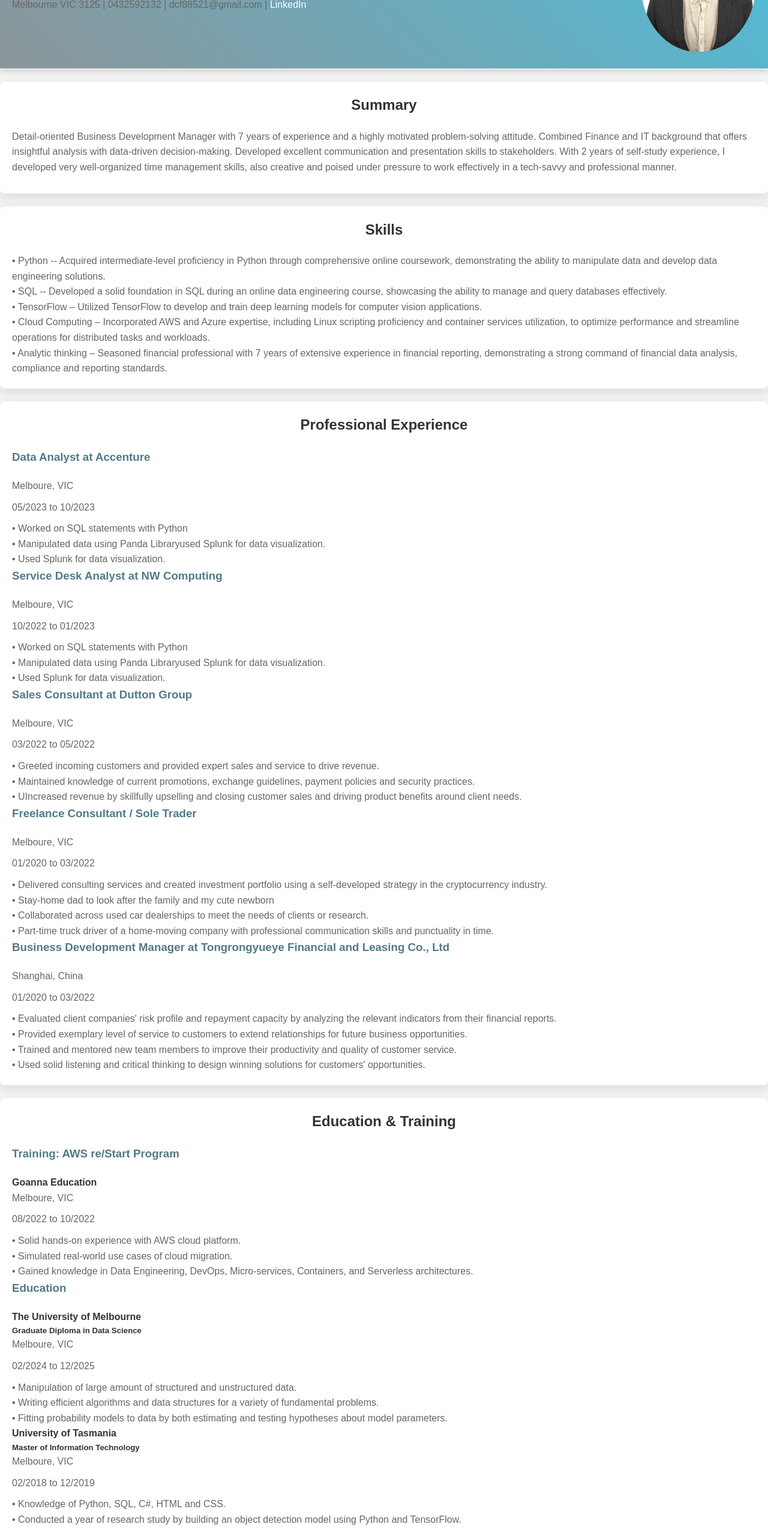
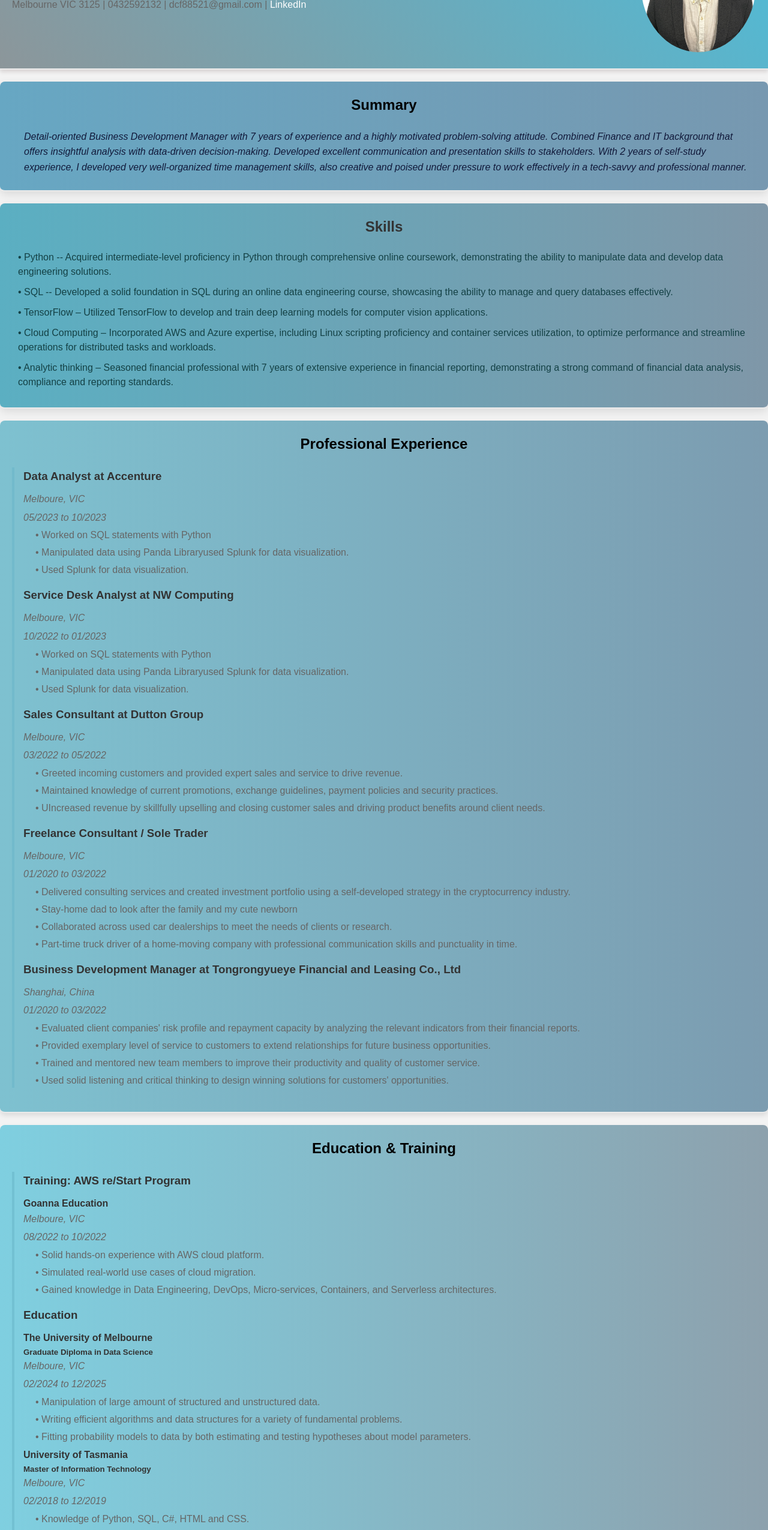
Before and after one commit to Chenfeid/resume.github.io, a plain HTML site: page index.html in a window 1280 px wide. Shown: the part 160-2710 px from the top of the page at 60% size. Drawn offline with Linux system fonts and the light colour scheme.

Commit message:
Update resume.css

```diff
--- a/resume.css
+++ b/resume.css
@@ -1,4 +1,5 @@
 /* Basic Reset */
+
 * {
     margin: 0;
     padding: 0;
@@ -54,7 +55,7 @@ p {
 
 /* Sections */
 section {
-    background: rgb(116, 145, 149);
+    background: rgb(0, 202, 229);
     padding: 20px;
     margin-bottom: 20px;
     border-radius: 8px; /* Rounded corners */
@@ -74,29 +75,178 @@ footer {
     color: rgb(255, 255, 255);
 }
 /* Specific Section Styles */
-#Summary, #experience, #edu$tr {
-    background-color: white; /* White background for specific sections */
+#Summary {
+    background-color: #8e3737;
+    background: linear-gradient(to right, #67a7c3, #7798b0); /* Gradient from left to right */
+}
+#Summary p {
+    font-style: italic; /* Italicize the paragraph for distinction */
+    color: #11193a; /* Lighter color for less emphasis */
+    margin-bottom: 5px;
+    margin-left: 20px;
+}
+#Summary h2 {
+    text-align: center;
+    color: #000000; /* A modern blue color for headings */
+    margin-bottom: 20px;
+}
+#Skills {
+    background-color: #a2d1d9;
+    background: linear-gradient(to right, #5bafc2, #7f97a8); /* Gradient from left to right */
+}
+#Skills ul {
+    list-style-type: arial; /* Or choose 'circle', 'square', etc. */
+    margin-left: 10px; /* Proper indentation for list */
+    margin-top: 5px;
+}
+#Skills li {
+    font-style: normal;
+    color: #144145;
+    margin-bottom: 10px; /* Space between list items */
+    line-height: 1.5; /* Increase line spacing for readability */
+}
+
+#experience {
+    background-color: #adbabd;
+    background: linear-gradient(to right, #7ec1d0, #7c9cb0); /* Gradient from left to right */
+}
+
+/* Experience Section Styling */
+#experience {
+    background-color: white; /* Background color for the experience section */
     padding: 20px;
     margin-bottom: 20px;
     border-radius: 8px;
-    box-shadow: 0 5px 15px rgba(0,0,0,0.1);
+    box-shadow: 0 4px 8px rgba(0, 0, 0, 0.1); /* Subtle shadow for depth */
 }
 
-/* Styles for h2 elements inside specific sections */
-#Summary h2, #experience h2, #edu$tr h2 {
+#experience h2 {
     text-align: center;
-    color: #2193b0;
+    color: #000000; /* A modern blue color for headings */
+    margin-bottom: 20px;
 }
 
-/* Responsive Design */
+#experience article {
+    border-left: 4px solid #69b5ca8e; /* Adds a left border line for style */
+    padding-left: 15px;
+    margin-bottom: 20px;
+}
+
+#experience h3 {
+    color: #333; /* Dark color for sub-headings */
+    margin-top: 15px;
+    margin-bottom: 10px;
+}
+
+#experience p {
+    font-style: italic; /* Italicize the paragraph for distinction */
+    color: #666; /* Lighter color for less emphasis */
+    margin-bottom: 5px;
+}
+
+#experience ul {
+    list-style-type: disc; /* Or choose 'circle', 'square', etc. */
+    margin-left: 20px; /* Proper indentation for list */
+    margin-top: 5px;
+}
+
+#experience li {
+    margin-bottom: 5px; /* Space between list items */
+    line-height: 1.5; /* Increase line spacing for readability */
+}
+
+/* Additional responsive adjustments if needed */
 @media (max-width: 768px) {
-    body {
+    #experience {
         padding: 10px;
-    }
-    header {
-        padding: 10px 0;
+        margin-bottom: 10px;
     }
 }
 
+#edu_tr {
+    background-color: #8399a1;
+    background: linear-gradient(to right, #7fcfe0, #8da1ad); /* Gradient from left to right */
+}
+/* Education and Training Section Styling */
+#edu_tr {
+    background-color: white; /* Background color for the education section */
+    padding: 20px;
+    margin-bottom: 20px;
+    border-radius: 8px;
+    box-shadow: 0 4px 8px rgba(0, 0, 0, 0.1); /* Subtle shadow for depth */
+}
 
-/* Additional styles for buttons, forms, etc. */
+#edu_tr h2 {
+    text-align: center;
+    color: #000000; /* A modern blue color for headings */
+    margin-bottom: 20px;
+}
+
+#edu_tr article {
+    border-left: 4px solid #69b5ca8e; /* Adds a left border line for style */
+    padding-left: 15px;
+    margin-bottom: 20px;
+}
+
+#edu_tr h3 {
+    color: #333; /* Dark color for sub-headings */
+    margin-top: 15px;
+    margin-bottom: 10px;
+}
+
+#edu_tr p {
+    font-style: italic; /* Italicize the paragraph for distinction */
+    color: #666; /* Lighter color for less emphasis */
+    margin-bottom: 5px;
+}
+
+#edu_tr ul {
+    list-style-type: disc; /* Or choose 'circle', 'square', etc. */
+    margin-left: 20px; /* Proper indentation for list */
+    margin-top: 5px;
+}
+
+#edu_tr li {
+    margin-bottom: 5px; /* Space between list items */
+    line-height: 1.5; /* Increase line spacing for readability */
+}
+
+/* Additional responsive adjustments if needed */
+@media (max-width: 768px) {
+    #edu_tr {
+        padding: 10px;
+        margin-bottom: 10px;
+    }
+}
+
+#Certifications {
+    background-color: #9a9fa0;
+    background: linear-gradient(to right, #76c2d5, #5882b5); /* Gradient from left to right */
+}
+#Certifications ul {
+    list-style-type: arial; /* Or choose 'circle', 'square', etc. */
+    margin-left: 10px; /* Proper indentation for list */
+    margin-top: 5px;
+}
+#Certifications li {
+    font-style: normal;
+    color: #144145;
+    margin-bottom: 10px; /* Space between list items */
+    line-height: 1.5; /* Increase line spacing for readability */
+}
+
+#Accomplishments {
+    background-color: #9a9fa0;
+    background: linear-gradient(to right, #76c2d5, #5882b5); /* Gradient from left to right */
+}
+#Accomplishments ul {
+    list-style-type: arial; /* Or choose 'circle', 'square', etc. */
+    margin-left: 10px; /* Proper indentation for list */
+    margin-top: 5px;
+}
+#Accomplishments li {
+    font-style: normal;
+    color: #144145;
+    margin-bottom: 10px; /* Space between list items */
+    line-height: 1.5; /* Increase line spacing for readability */
+}
```
